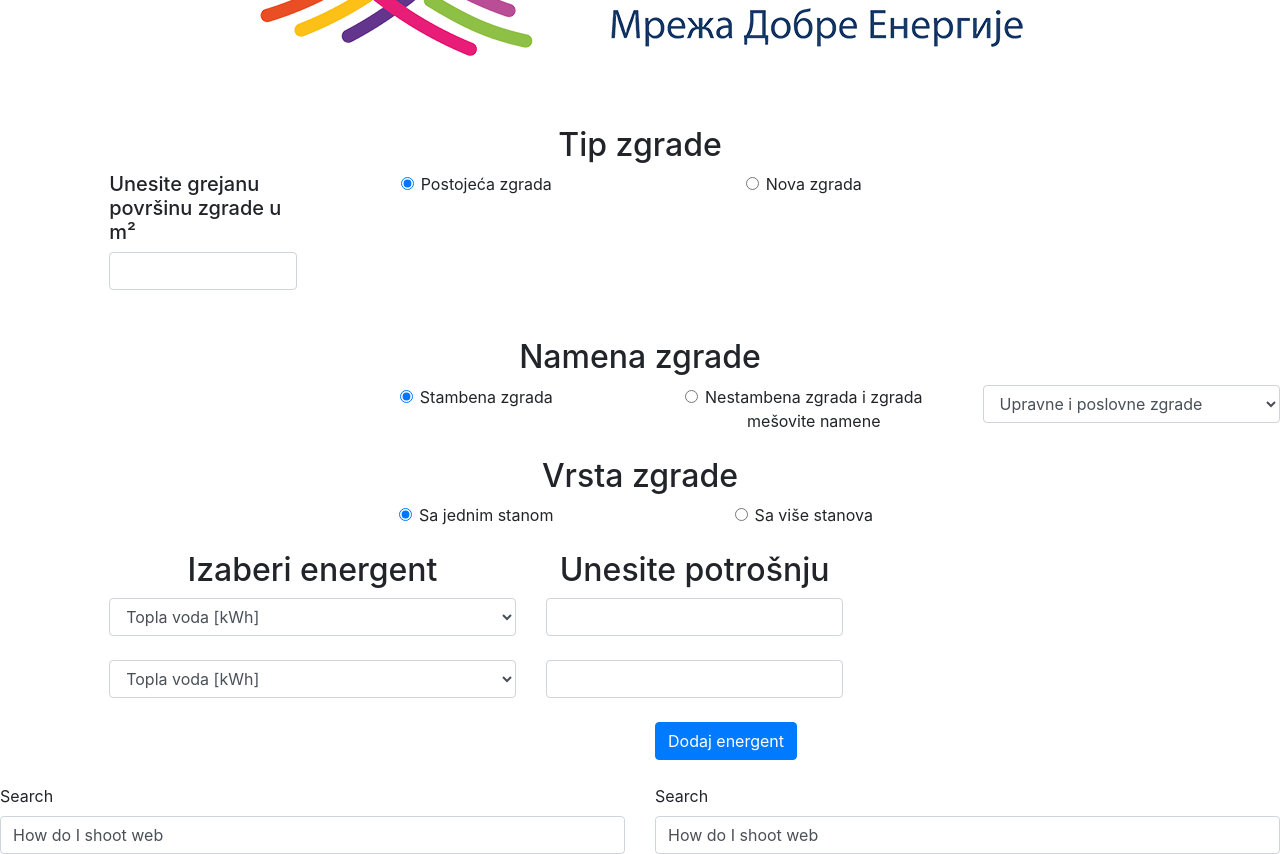
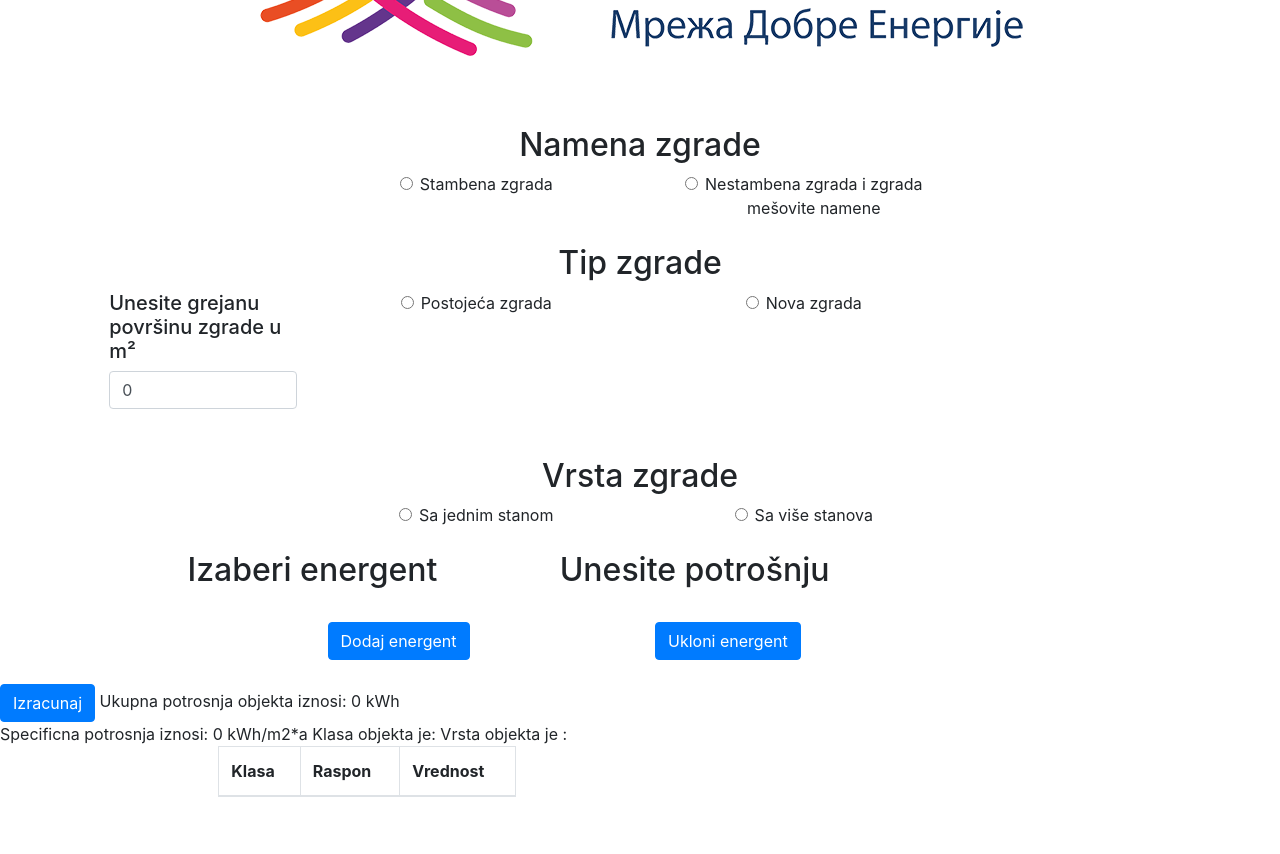
Before and after one commit to radni1234/racunaljka, an Angular app: page / in a window 1280 px wide. Shown: the part 280-1134 px from the top of the page. After the commit the page ends 1093 px from the top, so only its background shows below. Built offline with nearby package versions, Linux system fonts and the light colour scheme.

Commit message:
updates to deploy to heroku

```diff
--- a/src/app/app.component.html
+++ b/src/app/app.component.html
@@ -4,8 +4,42 @@
     Dobro došli u mrežu dobre energije!
   </h1>
   <img class="photo-icon" src="assets/pictures/logo.png">
+</div>
 
-</div>
+  <h2 align="center">Namena zgrade</h2>
+
+  <div class="row">
+    <div class="col-md-3">
+    </div>
+    <div class="col-md-3">
+      <div class="form-check" align="center">
+        <label class="form-check-label">
+          <input type="radio" class="form-check-input" (click)="onNamenaClick1()" name="optionsRadios1" id="optionsRadios1" value="option1" checked [(ngModel)]="namenaObjekta" [checked]="namenaObjekta === 1">
+          Stambena zgrada
+        </label>
+      </div>
+    </div>
+    <div class="col-md-3">
+      <div class="form-check" align="center">
+        <label class="form-check-label">
+          <input type="radio" class="form-check-input" (click)="onNamenaClick2()" name="optionsRadios1" id="optionsRadios2" value="option2" [(ngModel)]="namenaObjekta" [checked]="namenaObjekta === 2">
+          Nestambena zgrada i zgrada mešovite namene
+        </label>
+      </div>
+    </div>
+    <div class="col-md-3">
+      <select *ngIf="namena" class="form-control" align="center" [(ngModel)]="selectedNamena">
+        <option value="1">Upravne i poslovne zgrade</option>
+        <option value="2">Zgrade namenjene obrazovanju i kulturi</option>
+        <option value="3">Zgrade namenjene zdravstvu i socijalnoj zaštiti</option>
+        <option value="4">Zgrade namenjene turizmu i ugostiteljstvu</option>
+        <option value="5">Zgrade namenjene sportu i rekreaciji</option>
+        <option value="6">Zgrade namenjene trgovini i uslužnim delatnostima </option>
+      </select>
+    </div>
+  </div>
+  <br>
+
 <h2 align="center">Tip zgrade</h2>
 
 <div class="row">
@@ -16,13 +50,13 @@
   <div class="col-md-2">
     <div>
       <h5>Unesite grejanu površinu zgrade u m²</h5>
-      <input class="form-control" type="search" id="example-search-input">
+      <input class="form-control" type="number" id="example-search-input" [(ngModel)]="povrsina">
     </div>
   </div>
   <div class="col-md-3">
     <div class="form-check" align="center">
       <label class="form-check-label">
-        <input type="radio" class="form-check-input" name="optionsRadios" id="optionsRadios1" value="option1" checked>
+        <input type="radio" class="form-check-input" name="optionsRadios" id="optionsRadios1" value="option1" [(ngModel)]="tipObjekta" [checked]="tipObjekta === 1" checked>
         Postojeća zgrada
       </label>
     </div>
@@ -30,7 +64,7 @@
   <div class="col-md-3">
     <div class="form-check" align="center">
       <label class="form-check-label">
-        <input type="radio" class="form-check-input" name="optionsRadios" id="optionsRadios2" value="option2">
+        <input type="radio" class="form-check-input" name="optionsRadios" id="optionsRadios2" value="option2" [(ngModel)]="tipObjekta" [checked]="tipObjekta === 2">
         Nova zgrada
       </label>
     </div>
@@ -40,48 +74,16 @@
 </div>
 <br>
 <br>
-<h2 align="center">Namena zgrade</h2>
 
-<div class="row">
+<h2 align="center" *ngIf="!namena">Vrsta zgrade</h2>
+
+<div class="row" *ngIf="!namena">
   <div class="col-md-3">
   </div>
   <div class="col-md-3">
     <div class="form-check" align="center">
       <label class="form-check-label">
-        <input type="radio" class="form-check-input" name="optionsRadios1" id="optionsRadios1" value="option1" checked>
-        Stambena zgrada
-      </label>
-    </div>
-  </div>
-  <div class="col-md-3">
-    <div class="form-check" align="center">
-      <label class="form-check-label">
-        <input type="radio" class="form-check-input" name="optionsRadios1" id="optionsRadios2" value="option2">
-        Nestambena zgrada i zgrada mešovite namene
-      </label>
-    </div>
-  </div>
-  <div class="col-md-3">
-    <select class="form-control" align="center">
-      <option>Upravne i poslovne zgrade</option>
-      <option>Zgrade namenjene obrazovanju i kulturi</option>
-      <option>Zgrade namenjene zdravstvu i socijalnoj zaštiti</option>
-      <option>Zgrade namenjene turizmu i ugostiteljstvu</option>
-      <option>Zgrade namenjene sportu i rekreaciji</option>
-      <option>Zgrade namenjene trgovini i uslužnim delatnostima </option>
-    </select>
-  </div>
-</div>
-<br>
-<h2 align="center">Vrsta zgrade</h2>
-
-<div class="row">
-  <div class="col-md-3">
-  </div>
-  <div class="col-md-3">
-    <div class="form-check" align="center">
-      <label class="form-check-label">
-        <input type="radio" class="form-check-input" name="optionsRadios2" id="optionsRadios1" value="option1" checked>
+        <input type="radio" class="form-check-input" name="optionsRadios2" id="optionsRadios1" value="option1" checked [(ngModel)]="vrstaObjekta" [checked]="vrstaObjekta === 1">
         Sa jednim stanom
       </label>
     </div>
@@ -89,7 +91,7 @@
   <div class="col-md-3">
     <div class="form-check" align="center">
       <label class="form-check-label">
-        <input type="radio" class="form-check-input" name="optionsRadios2" id="optionsRadios2" value="option2">
+        <input type="radio" class="form-check-input" name="optionsRadios2" id="optionsRadios2" value="option2" [(ngModel)]="vrstaObjekta" [checked]="vrstaObjekta === 2">
         Sa više stanova
       </label>
     </div>
@@ -110,67 +112,50 @@
 
   </div>
 </div>
-
-<div class="row">
-  <div class="col-md-1">
-  </div>
-  <div class="col-md-4">
-    <select class="form-control" align="center">
-      <option>Topla voda [kWh]</option>
-      <option>Električna energija [kWh]</option>
-      <option>Prirodni gas [m3]</option>
-      <option>Sušeni lignit [kg]</option>
-    </select>
-  </div>
-  <div class="col-md-3">
-    <div>
-      <input class="form-control" type="search" id="example-search-input">
-    </div>
-  </div>
+<div *ngFor="let item of list">
+  <app-energent #cmp></app-energent>
 </div>
 
-<br>
 
-<div class="row">
-  <div class="col-md-1">
-  </div>
-  <div class="col-md-4">
-    <select class="form-control" align="center">
-      <option>Topla voda [kWh]</option>
-      <option>Električna energija [kWh]</option>
-      <option>Prirodni gas [m3]</option>
-      <option>Sušeni lignit [kg]</option>
-    </select>
-  </div>
-  <div class="col-md-3">
-    <div>
-      <input class="form-control" type="search" id="example-search-input">
-    </div>
-  </div>
-</div>
+
 
 <br>
 <div class="row">
-  <div class="col-md-6">
+  <div class="col-md-3">
+  </div>
+  <div class="col-md-3">
+    <button type="button" class="btn btn-primary" align="center" (click)="onDodajEnergent()" align="right">Dodaj energent</button>
   </div>
   <div class="col-md-6">
-    <button type="button" class="btn btn-primary" align="center">Dodaj energent</button>
+    <button type="button" class="btn btn-primary" align="center" (click)="onUkloniEnergent()">Ukloni energent</button>
   </div>
 </div>
 <br>
+<button type="button" class="btn btn-primary" align="center" (click)="onIzracunaj()">Izracunaj</button>
+Ukupna potrosnja objekta iznosi: {{proizvod}} kWh <br>
+Specificna potrosnja iznosi: {{specPotrosnja | number : '1.0-0'}} kWh/m2*a
+Klasa objekta je: {{klasaString}}
+Vrsta objekta je : {{vrstaObjekta}}
 
 <div class="row">
-  <div class="col-md-6">
-    <label  align="center">Search</label>
-    <div>
-      <input class="form-control" type="search" value="How do I shoot web" id="example-search-input">
-    </div>
+  <div class="col-md-2">
   </div>
-  <div class="col-md-6">
-    <label  align="center">Search</label>
-    <div>
-      <input class="form-control" type="search" value="How do I shoot web" id="example-search-input">
-    </div>
+  <div class="col-md-3">
+    <table id="testTable" class="table table-bordered">
+      <thead>
+      <tr>
+        <th class="align-center">Klasa</th>
+        <th class="align-center">Raspon</th>
+        <th class="align-center">Vrednost</th>
+      </tr>
+      </thead>
+      <tbody>
+      <tr *ngFor="let item of skalaPasos; let i = index;">
+        <td class="align-center">{{listOfKlasa[i]}}</td>
+        <td class="align-center">{{skalaPasos[i]}} --- {{skalaPasos[i+1]}} </td>
+        <td> <p *ngIf="specPotrosnja > skalaPasos[i] && (skalaPasos[i+1] ? specPotrosnja <= skalaPasos[i+1] : true)">{{specPotrosnja}}</p> </td>
+      </tr>
+      </tbody>
+    </table>
   </div>
-
 </div>
--- a/src/app/app.component.ts
+++ b/src/app/app.component.ts
@@ -1,4 +1,7 @@
-import { Component } from '@angular/core';
+import {Component, QueryList, ViewChildren} from '@angular/core';
+import {EnergentComponent} from "./energent/energent.component";
+import {forEach} from "@angular/router/src/utils/collection";
+import {isNullOrUndefined} from "util";
 
 @Component({
   selector: 'app-root',
@@ -6,5 +9,165 @@ import { Component } from '@angular/core';
   styleUrls: ['./app.component.css']
 })
 export class AppComponent {
+
+  selectedNamena: number;
+  vrstaObjekta : string;
+  namenaObjekta: string;
+  tipObjekta: string;
+  proizvod: number = 0;
+  povrsina: number = 0;
+  element: number = 1;
+  specPotrosnja: number = 0;
+  list: Array<number> = [];
+  skalaPasos: Array<number> = [];
+  private namena: boolean = false;
   title = 'app';
-}
+  @ViewChildren('cmp') components:QueryList<EnergentComponent>;
+  prvi: string;
+  drugi: string;
+  treci; string;
+  klasa: number;
+  klasaString: string;
+  listOfKlasa: Array<string> = ["A++","A","B","C","D","E","F","G"];
+
+  myObj = {
+    "stambene":{ "jedanStan": {"nove":[0,10,17,33,65,98,130,163], "postojece":[0,12,20,38,75,113,150,188]}, "viseStanova":{"nove":[0,9,15,30,60,90,120,150], "postojece":[0,10,18,35,70,105,140,175]}},
+    "nestambene":{ "upravne": {"nove":[0,8,14,28,55,83,110,138], "postojece":[0,10,17,33,65,98,130,163]}, "obraz":{"nove":[0,10,17,33,65,98,130,163], "postojece":[0,12,20,38,75,113,150,188]},"zdrav":{"nove":[0,15,25,50,100,150,200,250], "postojece":[0,18,30,60,120,180,240,300]},"turizam":{"nove":[0,14,23,45,90,135,180,225], "postojece":[0,15,25,50,100,150,200,250]},"sport":{"nove":[0,12,20,40,80,120,160,200], "postojece":[0,14,23,45,90,135,180,225]},"trgovina":{"nove":[0,10,18,35,70,105,140,175], "postojece":[0,12,20,40,80,120,160,200]}}
+  }
+
+
+
+  onNamenaClick1(){
+    this.namena = false;
+    console.log (this.namena);
+  }
+
+  onNamenaClick2(){
+    this.namena = true;
+    console.log (this.namena);
+  }
+
+  onDodajEnergent(){
+    this.list.push(this.element);
+    this.element++;
+    console.log (this.list);
+    console.log(this.components);
+  }
+
+  onUkloniEnergent(){
+    this.element = this.list.pop()-1;
+
+    console.log (this.list);
+  }
+
+  onIzracunaj(){
+    this.proizvod = 0;
+    this.specPotrosnja = 0;
+    this.components.toArray().forEach(el => {
+      console.log(el.energent);
+      console.log(el.kolicina);
+      this.proizvod += el.energent * el.kolicina;
+      this.specPotrosnja = this.proizvod/this.povrsina;
+    });
+    console.log("SelectedNamena je:"+this.selectedNamena);
+    console.log("Namena objekta je: "+this.namenaObjekta);
+
+
+
+    if(this.namenaObjekta == "option1"){
+      this.prvi = "stambene";
+      if(this.vrstaObjekta == "option1"){
+        this.drugi = "jedanStan";
+      } else {
+        this.drugi = "viseStanova";
+      }
+    } else {
+      this.prvi = "nestambene";
+      if(this.selectedNamena == 1){
+        this.drugi = "upravne";
+      }
+      if(this.selectedNamena == 2){
+        this.drugi = "obraz";
+      }
+      if(this.selectedNamena == 3){
+        this.drugi = "zdrav";
+      }
+      if(this.selectedNamena == 4){
+        this.drugi = "turizam";
+      }
+      if(this.selectedNamena == 5){
+        this.drugi = "sport";
+      }
+      if(this.selectedNamena == 6){
+        this.drugi = "trgovina";
+      }
+    }
+
+
+
+    if(this.tipObjekta == "option1"){
+      this.treci = "postojece";
+    } else {
+      this.treci = "nove";
+    }
+
+    console.log(this.myObj[this.prvi][this.drugi][this.treci]);
+    this.skalaPasos = this.myObj[this.prvi][this.drugi][this.treci];
+    for(var i = 0; i < this.skalaPasos.length ; i++ ){
+      if(this.specPotrosnja>this.skalaPasos[i]){
+        console.log("Klasa objekta je:"+i);
+        this.klasa = i;
+      }
+    }
+    this.klasaString = "";
+    this.klasaString = this.listOfKlasa[this.klasa];
+    console.log("Klasa objekta"+ this.klasa);
+
+    // switch(this.klasa){
+    //   case 0: {
+    //     console.log("A++");
+    //     this.klasaString = "A++";
+    //     break
+    //   }
+    //   case 1: {
+    //     console.log("A");
+    //     this.klasaString = "A";
+    //     break
+    //   }
+    //   case 2: {
+    //     console.log("B");
+    //     this.klasaString = "B";
+    //     break;
+    //   }
+    //   case 3: {
+    //     console.log("C");
+    //     this.klasaString = "C";
+    //     break;
+    //   }
+    //   case 4: {
+    //     console.log("D");
+    //     this.klasaString = "D";
+    //     break;
+    //   }
+    //   case 5: {
+    //     console.log("E");
+    //     this.klasaString = "E";
+    //     break;
+    //   }
+    //   case 6: {
+    //     console.log("F");
+    //     this.klasaString = "F";
+    //     break;
+    //   }
+    //   // case isNullOrUndefined(this.klasa): {
+    //   //   this.klasaString = "A++";
+    //   // }
+    //   default:{
+    //     this.klasaString = "G";
+    //   }
+    // }
+
+    }
+
+
+  }
--- /dev/null
+++ b/src/app/energent/energent.component.html
@@ -0,0 +1,23 @@
+<div>
+  <div class="row" >
+    <div class="col-md-1">
+    </div>
+    <div class="col-md-4">
+      <select class="form-control" align="center" (change)="energentChanged($event.target.value)">
+        <option value="1">Topla voda [kWh]</option>
+        <option value="1">Električna energija [kWh]</option>
+        <option value="9.26">Prirodni gas [m3]</option>
+        <option value="4.5">Sušeni lignit [kg]</option>
+        <option value="11.39">Lož ulje [l]</option>
+        <option value="11">Mazut [l]</option>
+      </select>
+    </div>
+    <div class="col-md-3">
+      <div>
+        <input class="form-control" type="search" id="example-search-input" [(ngModel)]="kolicina">
+      </div>
+    </div>
+  </div>
+  {{kolicina * energent}}
+  <br>
+</div>
--- /dev/null
+++ b/src/app/energent/energent.component.ts
@@ -0,0 +1,18 @@
+import { Component } from '@angular/core';
+
+@Component({
+  selector: 'app-energent',
+  templateUrl: './energent.component.html'
+})
+export class EnergentComponent {
+  kolicina: number = 0;
+  energent: number = 1;
+
+
+  energentChanged(number: number){
+    console.log(number);
+    this.energent = number;
+
+}
+
+}
```
Also changed, not shown: src/app/app.module.ts (+6 -2 lines).
